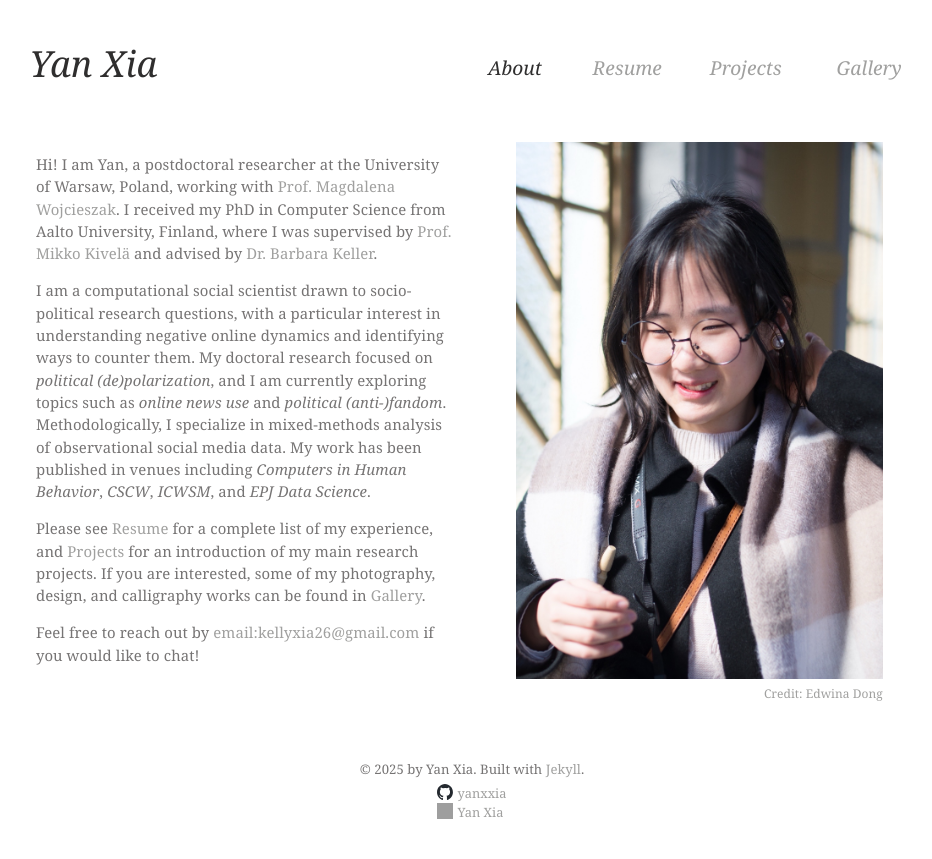
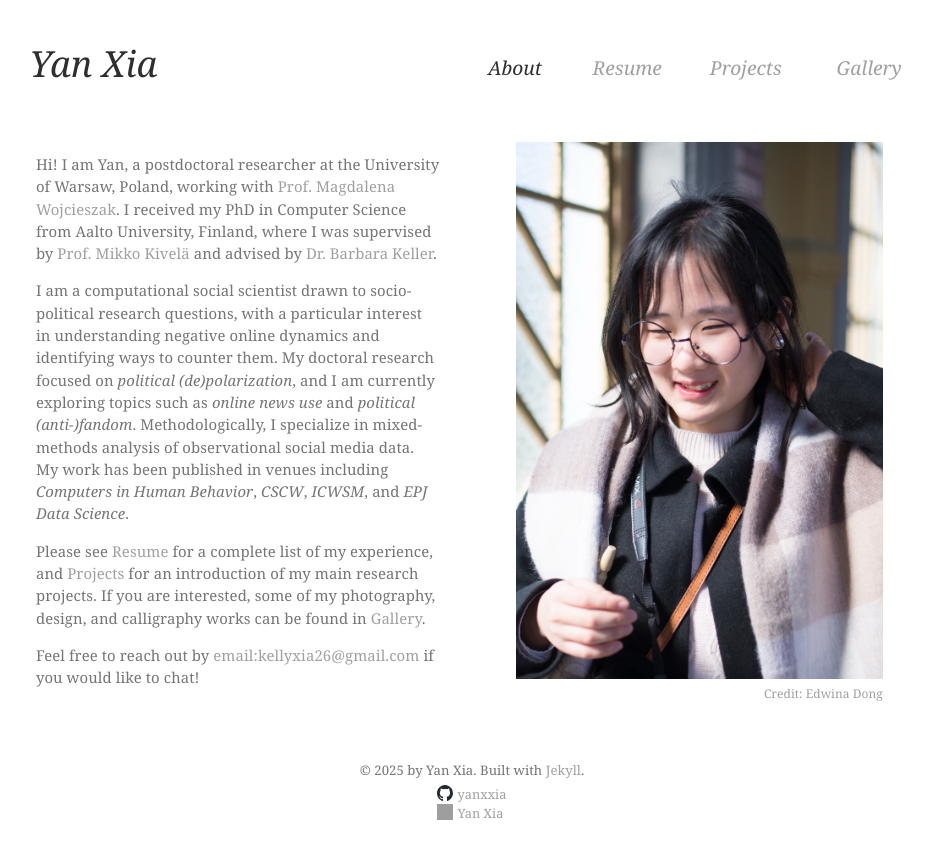
Before and after one commit to yanxxia/yanxxia.github.io, a Jekyll site: the page built from index.html, in a window 1280 px wide. Shown: the top 859 px of the page, without its empty margins (168-1100 px from the left). Built offline with Jekyll 4.4.1, drawn with Linux system fonts in a browser that asks for light colours; grey boxes are pictures that could not be loaded.

Commit message:
Update style

```diff
--- a/_sass/main.scss
+++ b/_sass/main.scss
@@ -58,7 +58,7 @@ b, {
   font-size: 93%;
   letter-spacing: 0.1px;
   line-height: 150%;
-  width: 33%;
+  width: 32%;
   margin-left: 15.5%;
   float: left;
   color: $medium-color;
@@ -66,7 +66,7 @@ b, {
 
 .pic-div {
   width: 29%;
-  margin-left: 5%;
+  margin-left: 6%;
   margin-top: 4px;
   float: left;
 }
```
